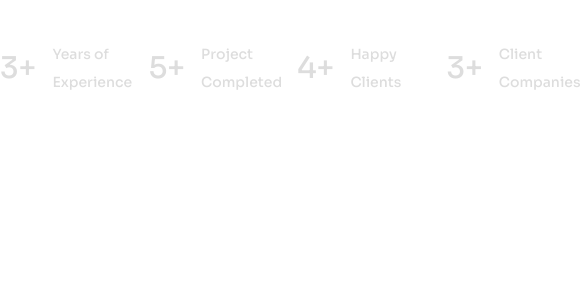
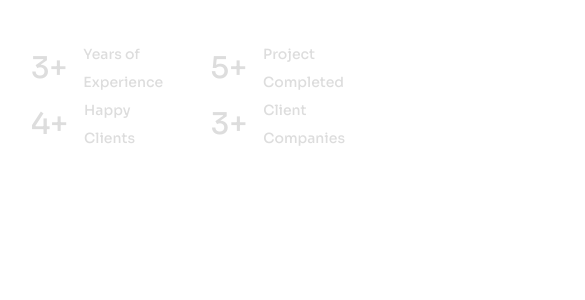
Before and after one commit to gajju44/Portfolio, a React (Vite) app: page /Stats in a window 390 px wide. Shown: the top 300 px of the page, 585 px wide, since content can reach past the window. Built offline with nearby package versions, Linux system fonts and the light colour scheme.

Commit message:
have made stats component responsive

```diff
--- a/src/Pages/HomePage/Stats.jsx
+++ b/src/Pages/HomePage/Stats.jsx
@@ -28,7 +28,7 @@ const Stats=[
 
   return (
   <>
-  <div className='flex  font-sora w-full justify-evenly py-10'>
+  <div className='flex flex-wrap  font-sora w-full justify-evenly py-10'>
 
   {Stats.map((data,index)=>(
     <span key={index} className=' font-medium flex items-center text-[#dddddd]' style={{ fontSize: "clamp(30px, 5vw, 72px)" }}> {data.Number}<span className='text-lg  w-24 inline-block ml-4' style={{ fontSize: "clamp(14px, 1.5vw, 18px)" }}> {data.Text}</span></span>
```
